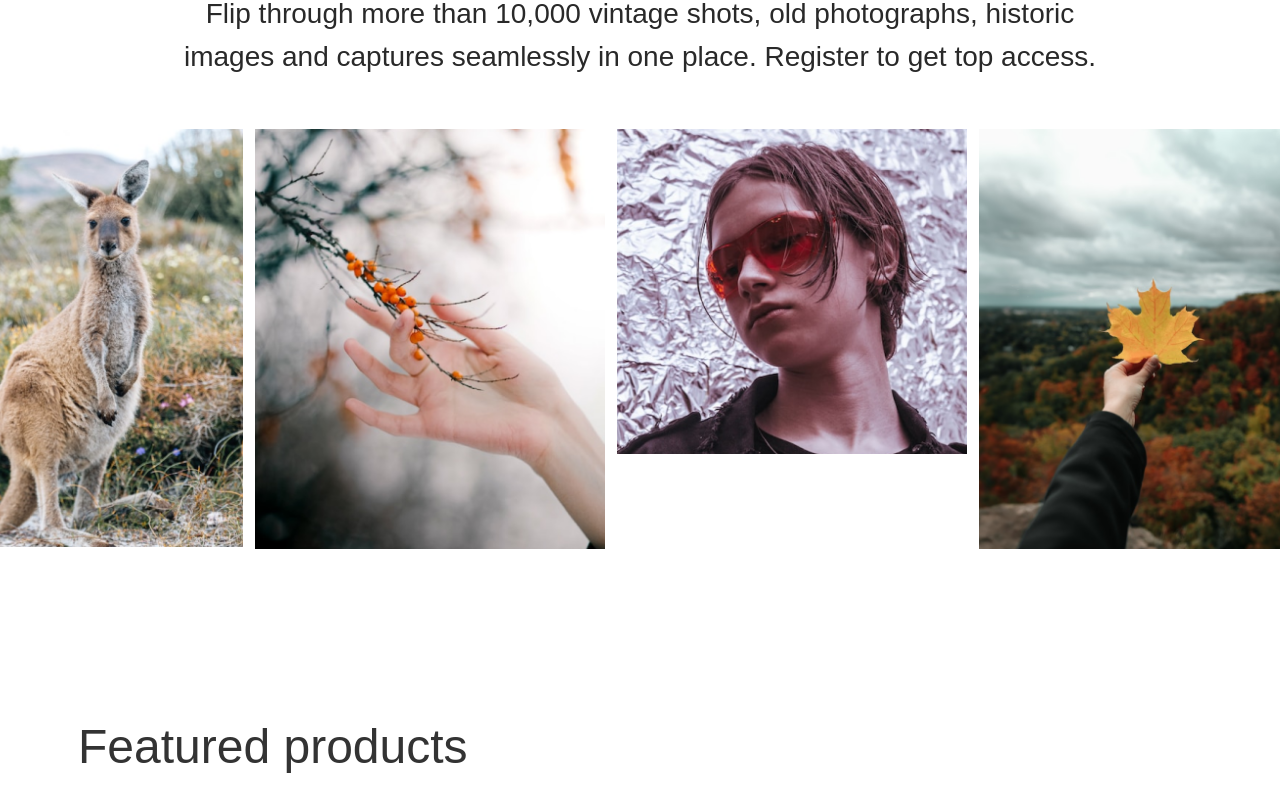
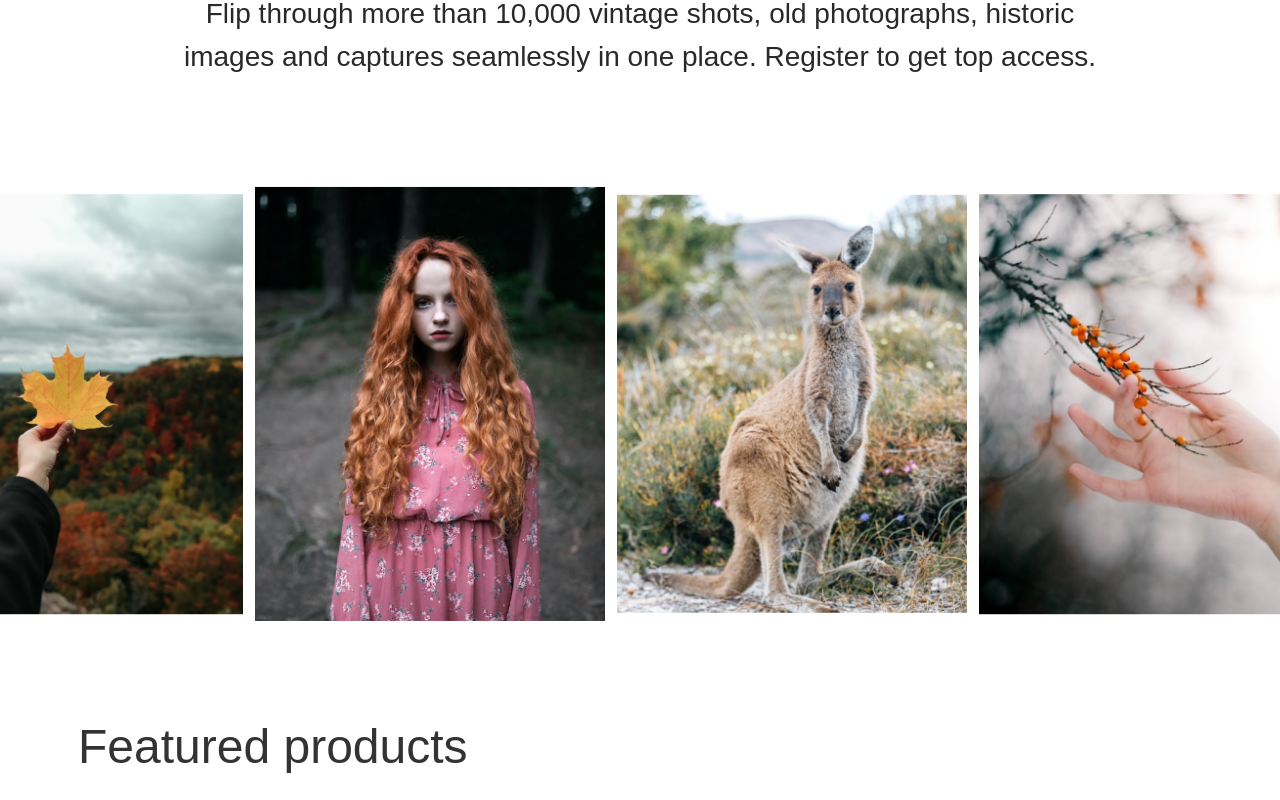
Before and after one commit to balikis-oyeleye/ARSTY, a Next.js app: page / in a window 1280 px wide. Shown: the part 380-1180 px from the top of the page. Built offline with nearby package versions, Linux system fonts and the light colour scheme; a web font is replaced by a local one.

Commit message:
Got the image slider

```diff
--- a/components/home/Carousel.tsx
+++ b/components/home/Carousel.tsx
@@ -1,5 +1,5 @@
 import React from "react";
-import Slider from "react-slick";
+import { Carousel as Slider } from "flowbite-react";
 
 const Carousel = ({ img1, img2, img3, img4, img5 }: carouselProp) => {
   const images = [img1, img2, img3, img4, img5];
@@ -16,14 +16,10 @@ const Carousel = ({ img1, img2, img3, img4, img5 }: carouselProp) => {
 
   return (
     <>
-      <div className="h-[550px] w-[350px]">
-        <Slider {...settings}>
+      <div className="h-[550px] min-w-[350px]">
+        <Slider slideInterval={1000} className="slide">
           {images.map((image, index) => {
-            return (
-              <div key={index}>
-                <img src={image.src} alt="slider" />
-              </div>
-            );
+            return <img src={image.src} alt="slider" key={index} width={350} />;
           })}
         </Slider>
       </div>
--- a/package.json
+++ b/package.json
@@ -14,6 +14,8 @@
     "@mui/material": "^5.10.17",
     "@reduxjs/toolkit": "^1.9.1",
     "@types/react-slick": "^0.23.10",
+    "flowbite": "^1.5.5",
+    "flowbite-react": "^0.3.7",
     "gsap": "^3.11.3",
     "next": "12.3.0",
     "nextjs-breadcrumbs": "^1.1.9",
--- a/styles/globals.css
+++ b/styles/globals.css
@@ -106,3 +106,7 @@ select:focus input:focus textarea:focus {
   background-color: #3341c1 !important;
   color: #fff !important;
 }
+
+.slide button {
+  display: none !important;
+}
--- a/tailwind.config.js
+++ b/tailwind.config.js
@@ -3,7 +3,7 @@ module.exports = {
   content: [
     "./pages/**/*.{js,ts,jsx,tsx}",
     "./components/**/*.{js,ts,jsx,tsx}",
-    ,
+    "node_modules/flowbite-react/**/*.{js,jsx,ts,tsx}",
   ],
   theme: {
     screens: {
@@ -29,5 +29,5 @@ module.exports = {
       satoshi: ['"Satoshi"', "sans-serif"],
     },
   },
-  plugins: [],
+  plugins: [require("flowbite/plugin")],
 };
```
Also changed, not shown: 1 other file (tests, documents, lock files or other folders).
